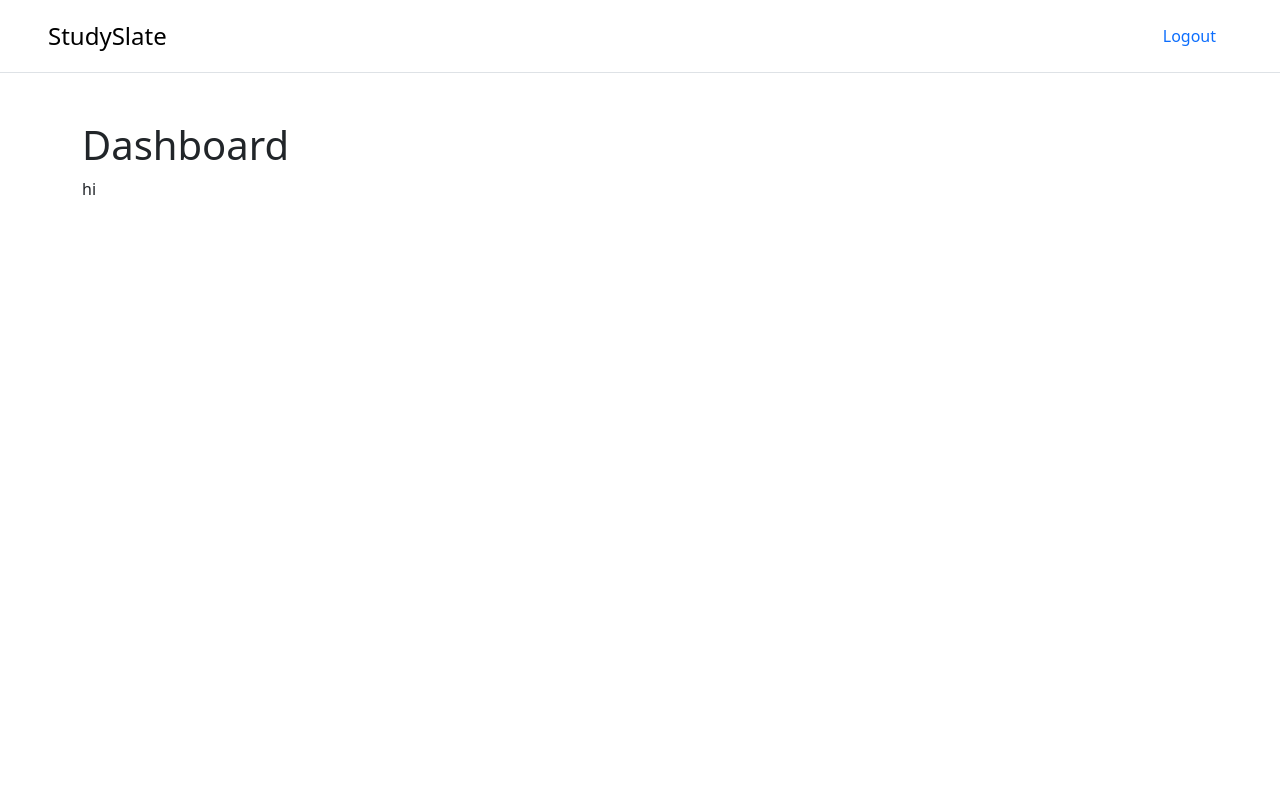
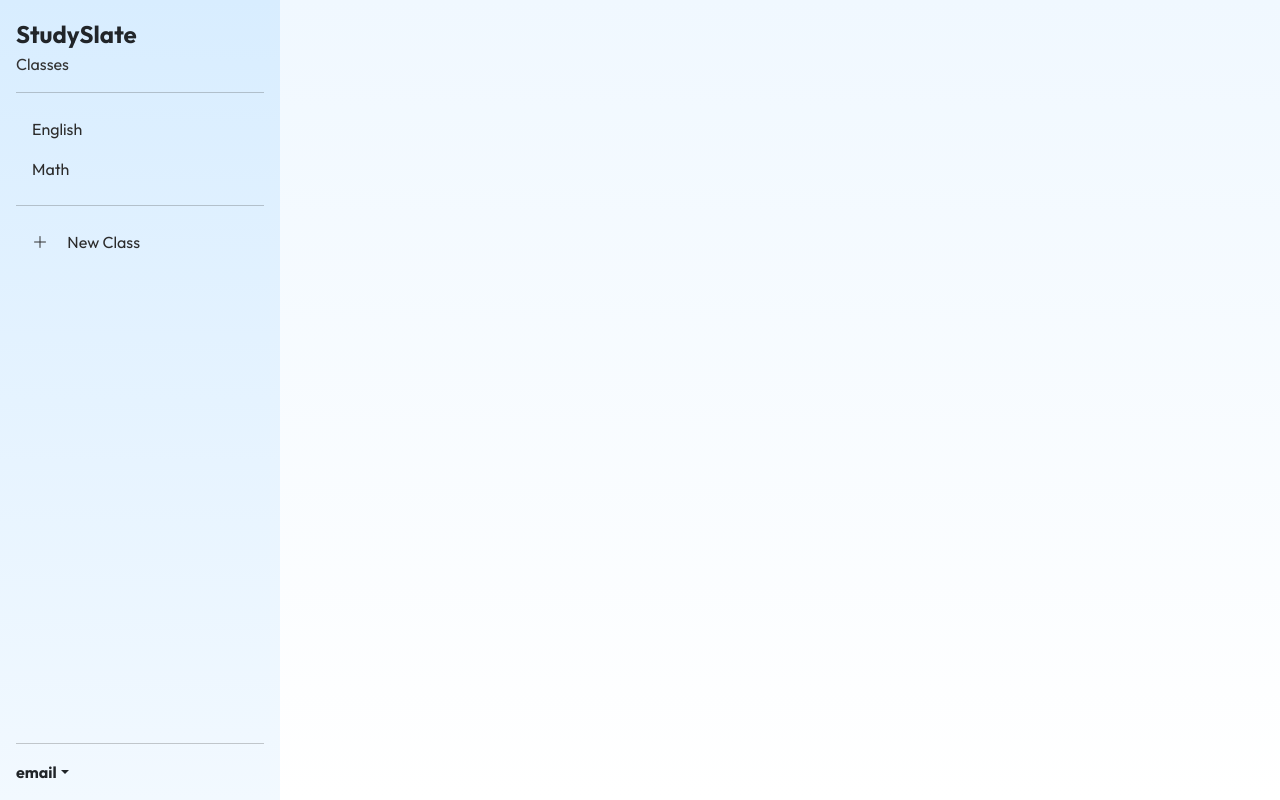
Before and after one commit to sebcun/StudySlate, a Flask app: template templates/dashboard.html in a window 1280 px wide. Run offline with Flask 3, Linux system fonts and the light colour scheme; the template is opened without the code that fills it, so the values that code supplies are empty.

Commit message:
Added frontend for class part of dashboard

```diff
--- /dev/null
+++ b/static/styles/dashboard.css
@@ -0,0 +1,32 @@
+body {
+  background: linear-gradient(to bottom, #f0f8ff, #ffffff);
+  font-family: "Outfit", sans-serif;
+  color: #333;
+}
+
+.sidebar {
+  background: linear-gradient(to bottom, #d8edff, #f2f9ff);
+}
+
+.nav-link {
+  color: #2c2c2c;
+}
+
+.nav-pills .nav-link.active,
+.nav-pills .show > .nav-link {
+  background: none;
+  font-weight: 800;
+}
+
+.modal-header {
+  border-bottom: none;
+  padding-bottom: 0.5rem;
+}
+
+.modal-body {
+  padding-top: 0.5rem;
+}
+
+.modal-content {
+  border-radius: 15px;
+}
--- a/templates/dashboard.html
+++ b/templates/dashboard.html
@@ -1,21 +1,97 @@
-{% extends "base.html" %}
-{% block title %}
-    Dashboard | StudySlate
-{% endblock title %}
-{% block content %}
-    <header class="d-flex flex-wrap justify-content-center py-3 border-bottom px-5">
-        <a href="/dashboard"
-           class="d-flex align-items-center mb-3 mb-md-0 me-md-auto link-body-emphasis text-decoration-none">
-            <span class="fs-4">StudySlate</span>
-        </a>
-        <ul class="nav nav-pills">
-            <li class="nav-item">
-                <a href="/logout" class="nav-link">Logout</a>
-            </li>
-        </ul>
-    </header>
-    <div class="container py-5">
-        <h1>Dashboard</h1>
-        <p>hi</p>
+{% extends "base.html" %} {% block title %} Dashboard | StudySlate {% endblock
+title %} {% block styles %}
+<link
+  rel="stylesheet"
+  href="{{ url_for('static', filename='styles/dashboard.css') }}"
+/>
+{% endblock styles %} {% block content %}
+<div class="d-flex flex-nowrap vh-100">
+  <div
+    class="d-flex flex-column flex-shrink-0 p-3 sidebar"
+    style="width: 280px"
+  >
+    <a
+      href="/"
+      class="d-flex align-items-center mb-3 mb-md-0 me-md-auto text-dark text-decoration-none"
+    >
+      <span class="fs-4 fw-bold">StudySlate</span>
+    </a>
+    <p class="m-0">Classes</p>
+    <hr />
+    <ul class="nav nav-pills flex-column mb-auto">
+      <li class="nav-item">
+        <a href="/class/classid" class="nav-link">English</a>
+      </li>
+      <li class="nav-item">
+        <a href="/class/classid" class="nav-link">Math</a>
+      </li>
+      <hr />
+      <li class="nav-item">
+        <a
+          href="#"
+          class="nav-link"
+          data-bs-toggle="modal"
+          data-bs-target="#create-class-modal"
+          ><i class="bi bi-plus-lg pe-3"></i> New Class</a
+        >
+      </li>
+    </ul>
+    <hr />
+    <div class="dropdown">
+      <a
+        href="#"
+        class="d-flex align-items-center text-dark text-decoration-none dropdown-toggle"
+        data-bs-toggle="dropdown"
+        aria-expanded="false"
+      >
+        <strong>email</strong>
+      </a>
+      <ul class="dropdown-menu dropdown-menu-dark text-small shadow">
+        <li>
+          <a class="dropdown-item" href="/logout">Log out</a>
+        </li>
+      </ul>
     </div>
+  </div>
+</div>
+
+<div class="modal fade" id="create-class-modal" tabindex="-1">
+  <div class="modal-dialog modal-dialog-centered">
+    <div
+      class="modal-content"
+      style="box-shadow: 0 15px 35px rgba(0, 0, 0, 0.4)"
+    >
+      <div class="modal-header d-flex justify-content-center position-relative">
+        <h4 class="modal-title text-center">Create a New Class</h4>
+        <button
+          type="button"
+          class="btn-close position-absolute end-0 me-3"
+          data-bs-dismiss="modal"
+          aria-label="Close"
+        ></button>
+      </div>
+      <div class="modal-body text-center" style="padding: 0.75rem 1.5rem">
+        <p>Class Name</p>
+        <form id="create-class-form" class="d-flex justify-content-center">
+          <input
+            type="text"
+            maxlength="30"
+            class="code-input form-control mx-1"
+            required
+          />
+        </form>
+        <div
+          id="verify-error"
+          class="text-danger text-center mt-3"
+          style="display: none"
+        ></div>
+      </div>
+      <div class="modal-footer justify-content-center" style="border-top: none">
+        <button type="submit" form="create-class-form" class="btn btn-success">
+          Create
+        </button>
+      </div>
+    </div>
+  </div>
+</div>
 {% endblock content %}
```
